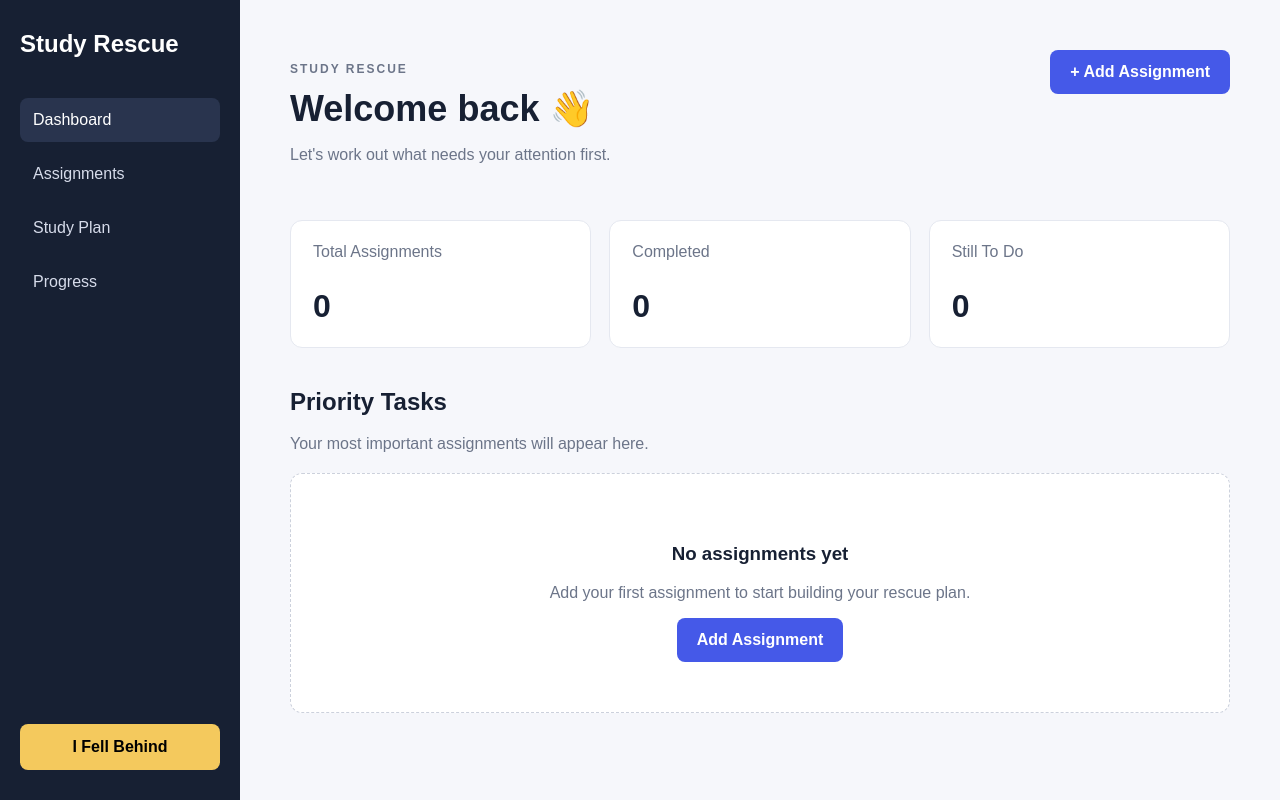
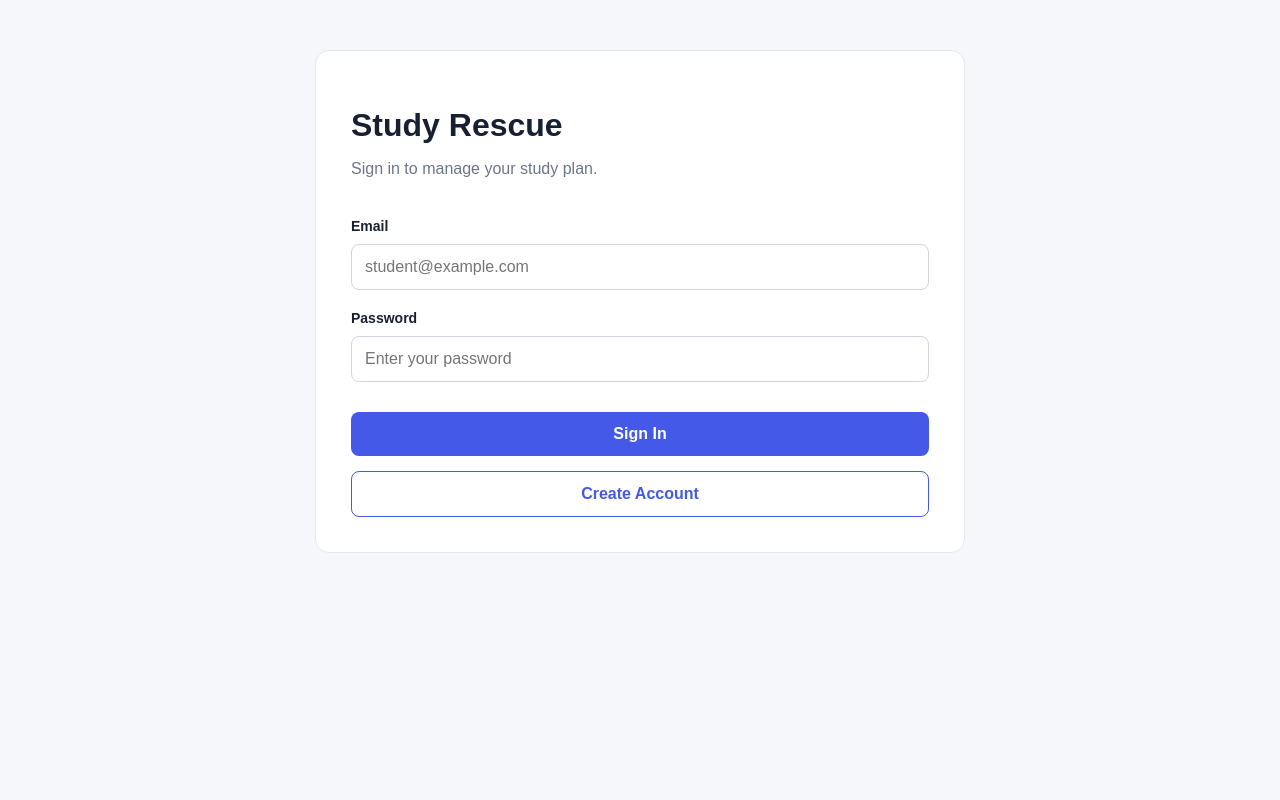
Before and after one commit to AsahinaKaiii/study-rescue, a React (Vite) app: page / in a window 1280 px wide. Built offline with nearby package versions, Linux system fonts and the light colour scheme; no server answers.

Commit message:
Add supabase authentication and client setup

```diff
--- a/package.json
+++ b/package.json
@@ -10,6 +10,7 @@
     "preview": "vite preview"
   },
   "dependencies": {
+    "@supabase/supabase-js": "^2.112.3",
     "react": "^19.2.8",
     "react-dom": "^19.2.8"
   },
--- a/src/App.jsx
+++ b/src/App.jsx
@@ -1,9 +1,13 @@
 import { useEffect, useState } from "react";
 import Dashboard from "./pages/Dashboard";
 import AddAssignment from "./pages/AddAssignment";
+import Auth from "./pages/Auth";
+import { supabase } from "./services/supabase";
 
 function App() {
   const [page, setPage] = useState("dashboard");
+  const [session, setSession] = useState(null);
+  const [loading, setLoading] = useState(true);
 
   const [assignments, setAssignments] = useState(() => {
     const savedAssignments = localStorage.getItem(
@@ -14,6 +18,31 @@ function App() {
       ? JSON.parse(savedAssignments)
       : [];
   });
+
+  useEffect(() => {
+    async function checkSession() {
+      const {
+        data: { session },
+      } = await supabase.auth.getSession();
+
+      setSession(session);
+      setLoading(false);
+    }
+
+    checkSession();
+
+    const {
+      data: { subscription },
+    } = supabase.auth.onAuthStateChange(
+      (_event, session) => {
+        setSession(session);
+      }
+    );
+
+    return () => {
+      subscription.unsubscribe();
+    };
+  }, []);
 
   useEffect(() => {
     localStorage.setItem(
@@ -39,6 +68,20 @@ function App() {
     setPage("dashboard");
   }
 
+  if (loading) {
+    return (
+      <div className="page">
+        <div className="form-container">
+          <h2>Loading Study Rescue...</h2>
+        </div>
+      </div>
+    );
+  }
+
+  if (!session) {
+    return <Auth />;
+  }
+
   if (page === "add") {
     return (
       <AddAssignment
--- a/src/index.css
+++ b/src/index.css
@@ -350,3 +350,24 @@ form .primary-button {
   font-size: 13px;
   color: #6c7589;
 }
+
+.secondary-button {
+  border: 1px solid #4559e8;
+  border-radius: 8px;
+  padding: 13px 20px;
+  background: white;
+  color: #4559e8;
+  font-weight: bold;
+  cursor: pointer;
+  margin-top: 5px;
+}
+
+.secondary-button:hover {
+  background: #f1f3ff;
+}
+
+.auth-message {
+  margin-top: 15px;
+  color: #6c7589;
+  font-size: 14px;
+}
--- /dev/null
+++ b/src/pages/Auth.jsx
@@ -0,0 +1,107 @@
+import { useState } from "react";
+import { supabase } from "../services/supabase";
+
+function Auth() {
+  const [email, setEmail] = useState("");
+  const [password, setPassword] = useState("");
+  const [message, setMessage] = useState("");
+
+  async function handleSignUp() {
+    setMessage("");
+
+    const { error } = await supabase.auth.signUp({
+      email,
+      password,
+    });
+
+    if (error) {
+      setMessage(error.message);
+      return;
+    }
+
+    setMessage(
+      "Account created. Check your email if confirmation is required."
+    );
+  }
+
+  async function handleLogin() {
+    setMessage("");
+
+    const { error } =
+      await supabase.auth.signInWithPassword({
+        email,
+        password,
+      });
+
+    if (error) {
+      setMessage(error.message);
+      return;
+    }
+
+    setMessage("Login successful.");
+  }
+
+  return (
+    <div className="page">
+      <div className="form-container">
+        <h1>Study Rescue</h1>
+
+        <p className="section-description">
+          Sign in to manage your study plan.
+        </p>
+
+        <form
+          onSubmit={(event) => event.preventDefault()}
+        >
+          <label>Email</label>
+
+          <input
+            type="email"
+            value={email}
+            onChange={(event) =>
+              setEmail(event.target.value)
+            }
+            placeholder="student@example.com"
+            required
+          />
+
+          <label>Password</label>
+
+          <input
+            type="password"
+            value={password}
+            onChange={(event) =>
+              setPassword(event.target.value)
+            }
+            placeholder="Enter your password"
+            required
+          />
+
+          <button
+            className="primary-button"
+            type="button"
+            onClick={handleLogin}
+          >
+            Sign In
+          </button>
+
+          <button
+            className="secondary-button"
+            type="button"
+            onClick={handleSignUp}
+          >
+            Create Account
+          </button>
+
+          {message && (
+            <p className="auth-message">
+              {message}
+            </p>
+          )}
+        </form>
+      </div>
+    </div>
+  );
+}
+
+export default Auth;
--- /dev/null
+++ b/src/services/supabase.js
@@ -0,0 +1,10 @@
+import { createClient } from "@supabase/supabase-js";
+
+const supabaseUrl = import.meta.env.VITE_SUPABASE_URL;
+const supabaseKey =
+  import.meta.env.VITE_SUPABASE_PUBLISHABLE_KEY;
+
+export const supabase = createClient(
+  supabaseUrl,
+  supabaseKey
+);
```
Also changed, not shown: 1 other file (tests, documents, lock files or other folders).
